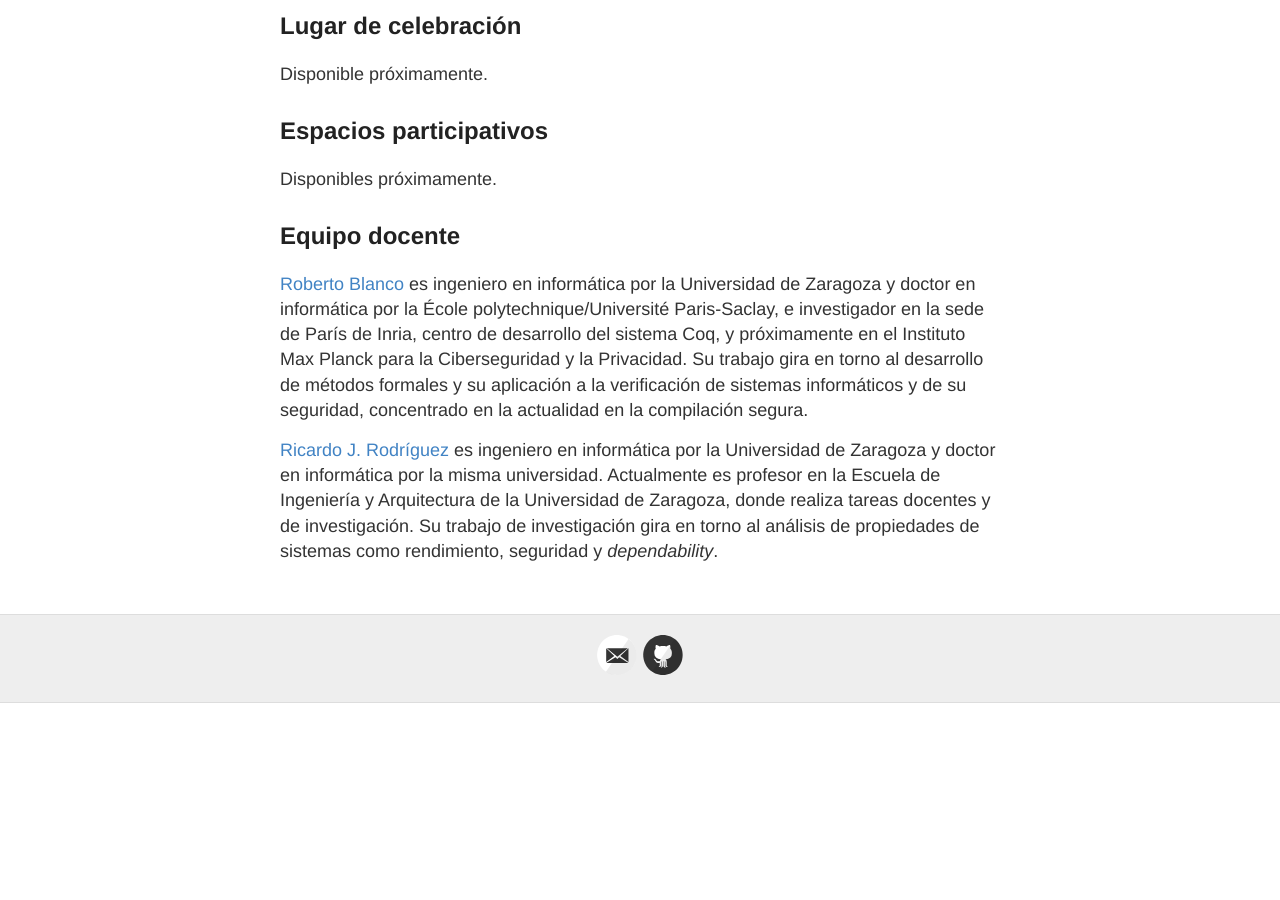
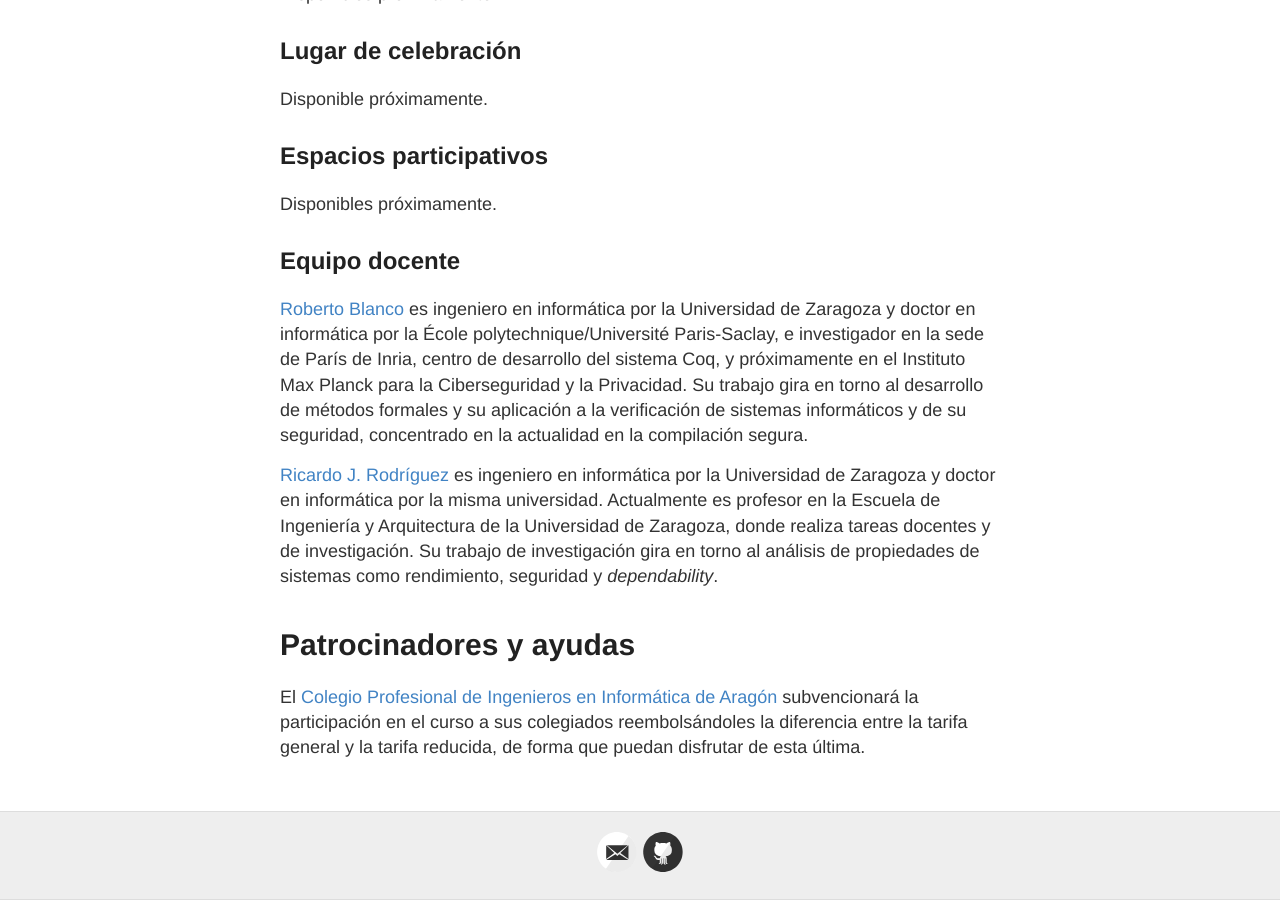
Before and after one commit to robblanco/robblanco.github.io, a Jekyll site: the page built from unizar2020.md, in a window 1280 px wide and 900 px high, scrolled down 2938 px. Built offline with Jekyll 4.4.1, drawn with Linux system fonts in a browser that asks for light colours; before the commit the page ends 3641 px from its top, so only the background shows below that; some of the changed text lies outside the part shown.

Commit message:
Initial sponsoring information

```diff
--- a/unizar2020.md
+++ b/unizar2020.md
@@ -147,3 +147,11 @@ universidad. Actualmente es profesor en la Escuela de Ingeniería y Arquitectura
 de la Universidad de Zaragoza, donde realiza tareas docentes y de
 investigación. Su trabajo de investigación gira en torno al análisis de
 propiedades de sistemas como rendimiento, seguridad y *dependability*.
+
+# Patrocinadores y ayudas
+
+El
+[Colegio Profesional de Ingenieros en Informática de Aragón](https://cpiiaragon.es/)
+subvencionará la participación en el curso a sus colegiados reembolsándoles
+la diferencia entre la tarifa general y la tarifa reducida, de forma que puedan
+disfrutar de esta última.
```
